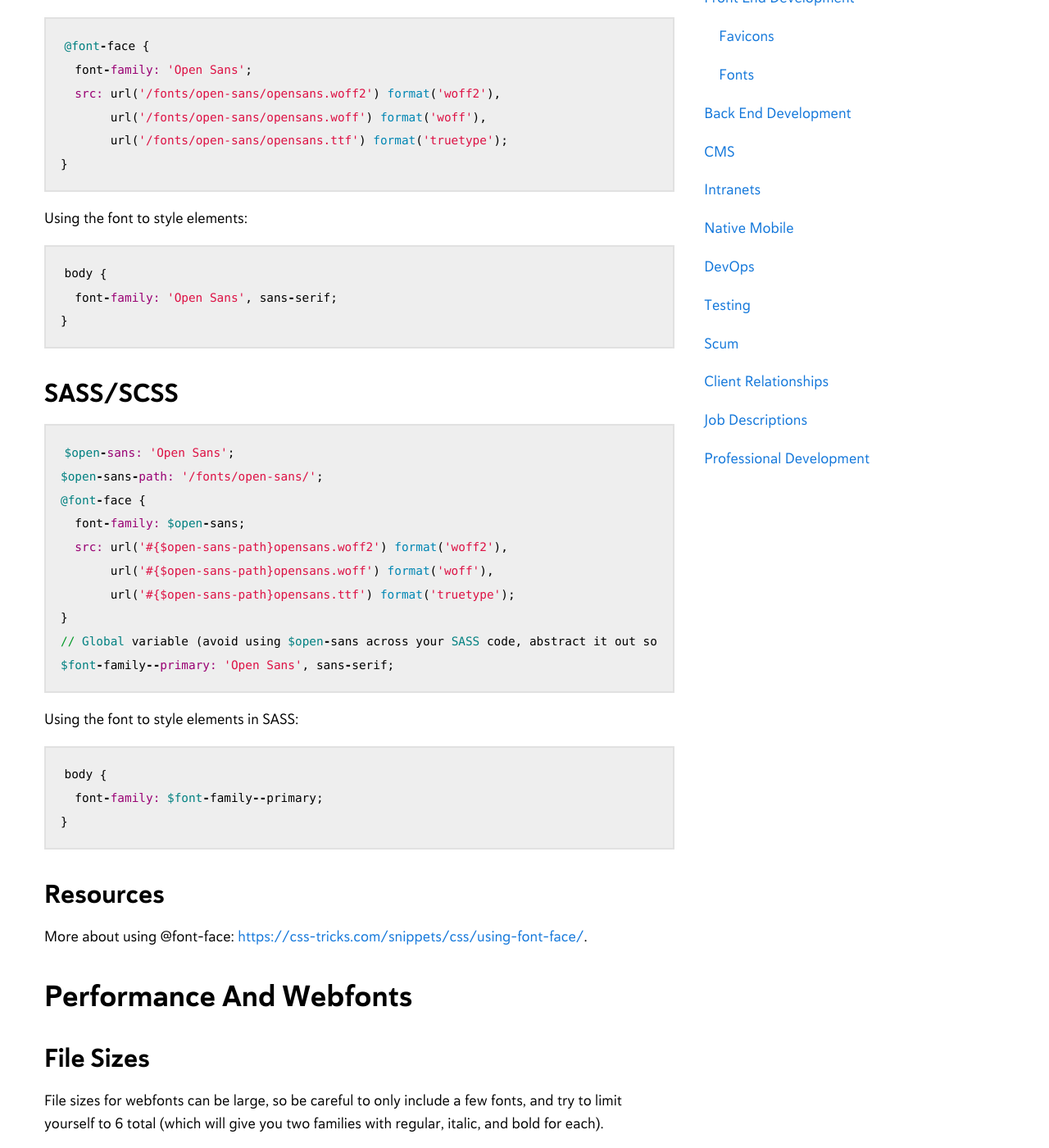
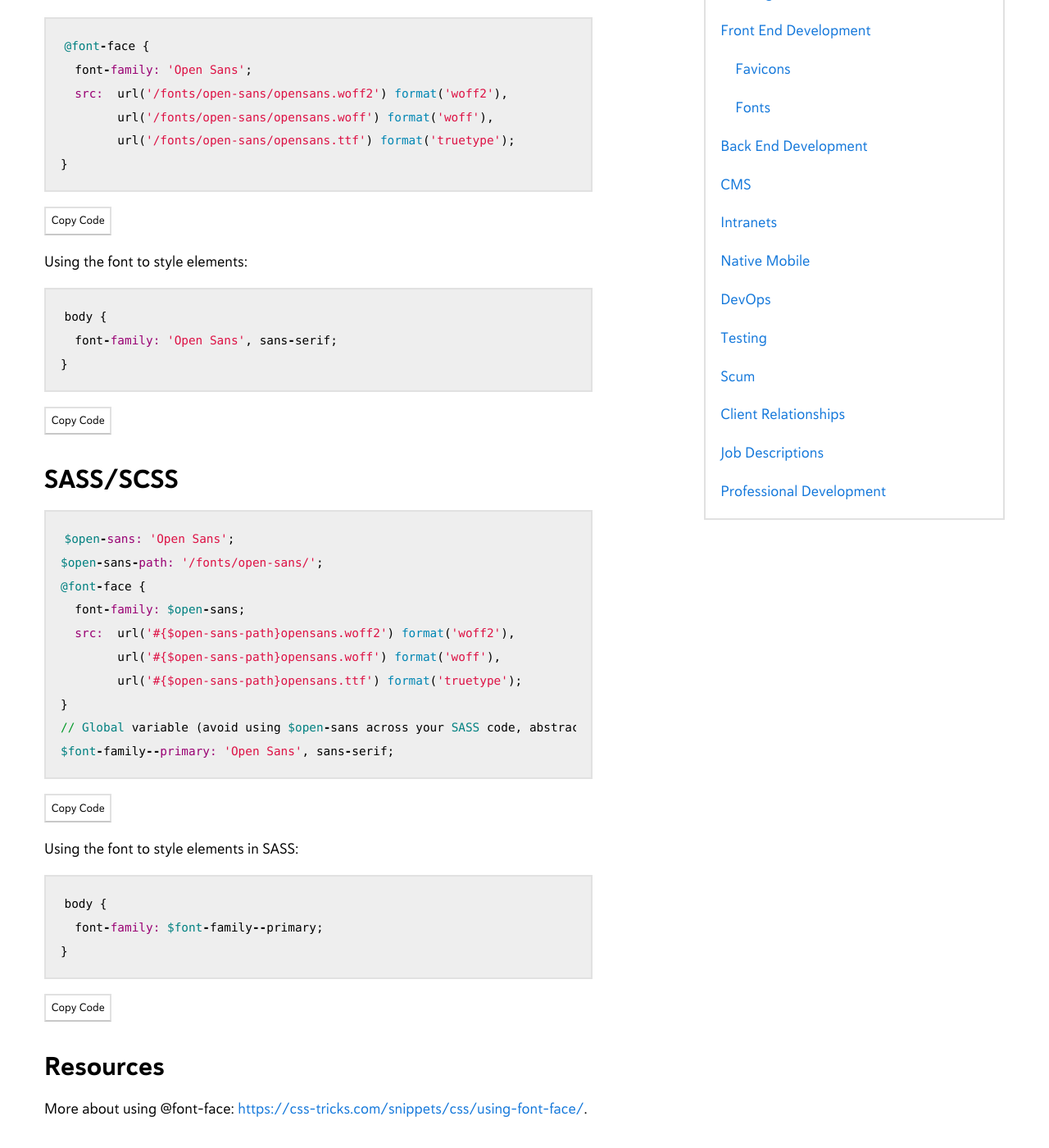
Before and after one commit to mercuryworks/developers-handbook, a Jekyll site: the page built from _posts/2017-03-02-front-end-development-fonts.markdown, in a window 1280 px wide and 1400 px high, scrolled down 796 px. Shown: the whole window at 82% size. Built offline with Jekyll 4.4.1, drawn with Linux system fonts in a browser that asks for light colours; some of the changed text lies outside the part shown.

Commit message:
Added clipboard.js, updated Fonts docs

```diff
--- a/_includes/table-of-contents.html
+++ b/_includes/table-of-contents.html
@@ -1,4 +1,8 @@
+<div class="card">
+    <div class="card--header card--padding">
         <h6>Table Of Contents</h6>
+    </div>
+    <div class="card--content card--padding">
       {% assign posts = (site.posts | sort: 'order') %}
       {% for post in posts %}
             {% if post.child == true %}
@@ -7,3 +11,5 @@
                   <a class="display--block" href="{{ post.url | relative_url }}">{{ post.title | escape }}</a>
             {% endif %}
       {% endfor %}
+    </div>
+</div>
--- a/_layouts/default.html
+++ b/_layouts/default.html
@@ -12,5 +12,7 @@
       {% include footer.html %}
       <div class="overlay"></div>
     </div>
+    <script src="{{ "/assets/js/vendor/clipboard.min.js" | relative_url }}"></script>
+    <script>new Clipboard('.button--copy');</script>
   </body>
 </html>
--- a/_layouts/post.html
+++ b/_layouts/post.html
@@ -25,13 +25,14 @@ layout: default
   <div class="band band--white">
     <div class="inner band--inner">
       <div class="row">
-        <div class="col col--md-8 col--xl-6">
+        <div class="col col--md-7">
           {{ content }}
           {% if site.disqus.shortname %}
             {% include disqus_comments.html %}
           {% endif %}
         </div>
-        <div class="col col--md-4 col--xl-6">
+        <div class="col col--md-1"></div>
+        <div class="col col--md-4">
           {% include table-of-contents.html %}
         </div>
       </div>
--- a/_posts/2017-03-02-front-end-development-fonts.markdown
+++ b/_posts/2017-03-02-front-end-development-fonts.markdown
@@ -19,45 +19,49 @@ Note: Don't bother including eot or svg font file types anymore unless you need
 
 ### CSS
 
-{% highlight ruby %}
-@font-face {
+<div id="font-css">
+  {% highlight ruby %}@font-face {
   font-family: 'Open Sans';
-  src: url('/fonts/open-sans/opensans.woff2') format('woff2'),
-       url('/fonts/open-sans/opensans.woff') format('woff'),
-       url('/fonts/open-sans/opensans.ttf') format('truetype');
-}
-{% endhighlight %}
+  src:  url('/fonts/open-sans/opensans.woff2') format('woff2'),
+        url('/fonts/open-sans/opensans.woff') format('woff'),
+        url('/fonts/open-sans/opensans.ttf') format('truetype');
+}{% endhighlight %}
+</div>
+<button type="button" class="button button--white button--smallest button--copy" data-clipboard-target="#font-css">Copy Code</button>
 
 Using the font to style elements:
 
-{% highlight ruby %}
-body {
+<div id="font-css-body">
+  {% highlight ruby %}body {
   font-family: 'Open Sans', sans-serif;
-}
-{% endhighlight %}
+}{% endhighlight %}
+</div>
+<button type="button" class="button button--white button--smallest button--copy" data-clipboard-target="#font-css-body">Copy Code</button>
 
 ### SASS/SCSS
 
-{% highlight ruby %}
-$open-sans: 'Open Sans';
+<div id="font-sass">
+{% highlight ruby %}$open-sans: 'Open Sans';
 $open-sans-path: '/fonts/open-sans/';
 @font-face {
   font-family: $open-sans;
-  src: url('#{$open-sans-path}opensans.woff2') format('woff2'),
-       url('#{$open-sans-path}opensans.woff') format('woff'),
-       url('#{$open-sans-path}opensans.ttf') format('truetype');
+  src:  url('#{$open-sans-path}opensans.woff2') format('woff2'),
+        url('#{$open-sans-path}opensans.woff') format('woff'),
+        url('#{$open-sans-path}opensans.ttf') format('truetype');
 }
 // Global variable (avoid using $open-sans across your SASS code, abstract it out so it is easy to change)
-$font-family--primary: 'Open Sans', sans-serif;
-{% endhighlight %}
+$font-family--primary: 'Open Sans', sans-serif;{% endhighlight %}
+</div>
+<button type="button" class="button button--white button--smallest button--copy" data-clipboard-target="#font-sass">Copy Code</button>
 
 Using the font to style elements in SASS:
 
-{% highlight ruby %}
-body {
+<div id="font-sass-body">
+{% highlight ruby %}body {
   font-family: $font-family--primary;
-}
-{% endhighlight %}
+}{% endhighlight %}
+</div>
+<button type="button" class="button button--white button--smallest button--copy" data-clipboard-target="#font-sass-body">Copy Code</button>
 
 ### Resources
 More about using @font-face: [https://css-tricks.com/snippets/css/using-font-face/](https://css-tricks.com/snippets/css/using-font-face/).
@@ -88,9 +92,10 @@ More on using system fonts: [https://www.smashingmagazine.com/2015/11/using-syst
 
 The preferred method for using Google Fonts is by linking the stylesheet via the `<link>` tag:
 
-{% highlight ruby %}
-<link href='//fonts.googleapis.com/css?family=Open+Sans' rel='stylesheet' type='text/css'>
-{% endhighlight %}
+<div id="font-google">
+{% highlight ruby %}<link href='//fonts.googleapis.com/css?family=Open+Sans' rel='stylesheet' type='text/css'>{% endhighlight %}
+</div>
+<button type="button" class="button button--white button--smallest button--copy" data-clipboard-target="#font-google">Copy Code</button>
 
 ### Typekit
 
@@ -102,8 +107,8 @@ You'll need to have IIS configured with MIME types for the font files you're usi
 
 Instead of messing with IIS, you can also add the following declarations to the web.config file of your project:
 
-{% highlight ruby %}
-<system.webServer>
+<div id="font-config">
+{% highlight ruby %}<system.webServer>
   <staticContent>
     <remove fileExtension=".eot" />
     <mimeMap fileExtension=".eot" mimeType="application/vnd.ms-fontobject" />
@@ -116,5 +121,6 @@ Instead of messing with IIS, you can also add the following declarations to the
     <remove fileExtension=".svg" />
     <mimeMap fileExtension=".svg" mimeType="image/svg+xml" />
   </staticContent>
-</system.webServer>
-{% endhighlight %}
+</system.webServer>{% endhighlight %}
+</div>
+<button type="button" class="button button--white button--smallest button--copy" data-clipboard-target="#font-config">Copy Code</button>
```
Also changed, not shown: other parts of _posts/2017-03-02-front-end-development-fonts.markdown (+1 -1 lines), assets/js/vendor/clipboard.js (added), assets/js/vendor/clipboard.min.js (added). Lines whose indentation alone changed are shown as unchanged.
